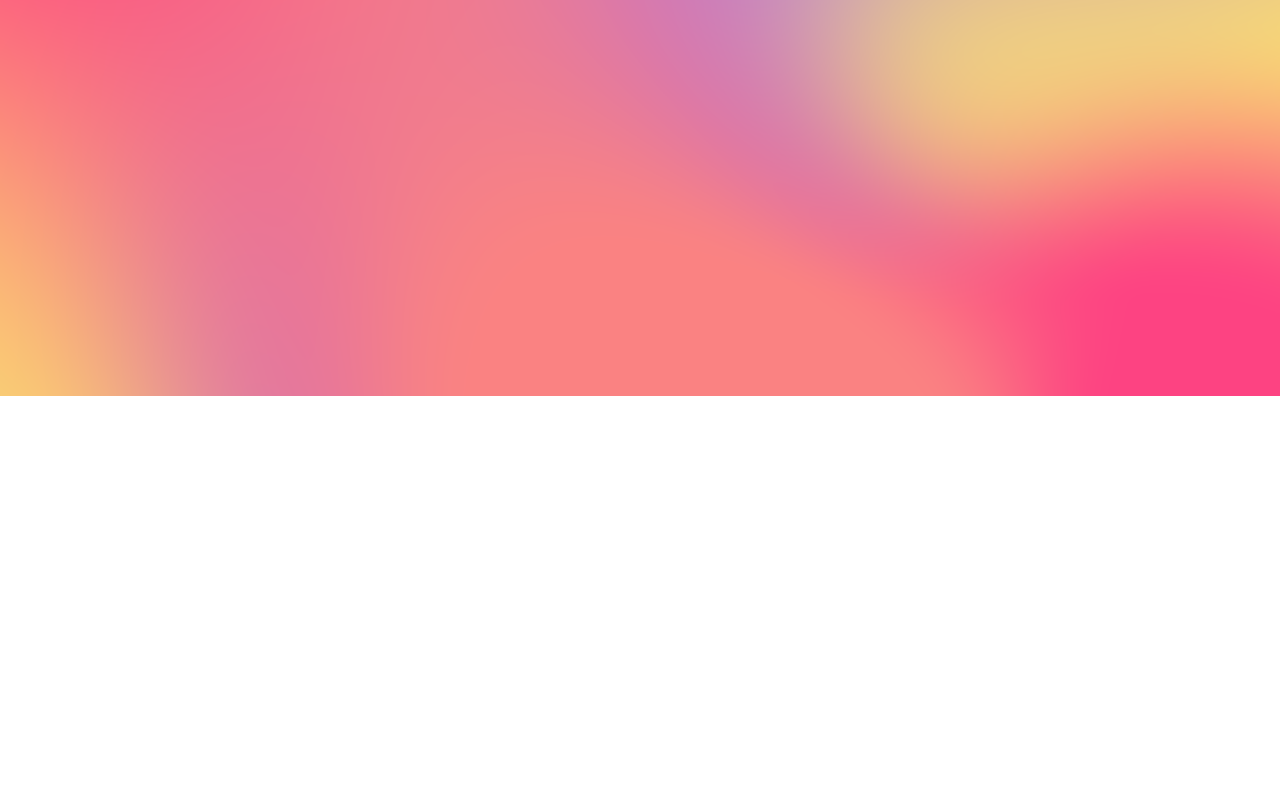
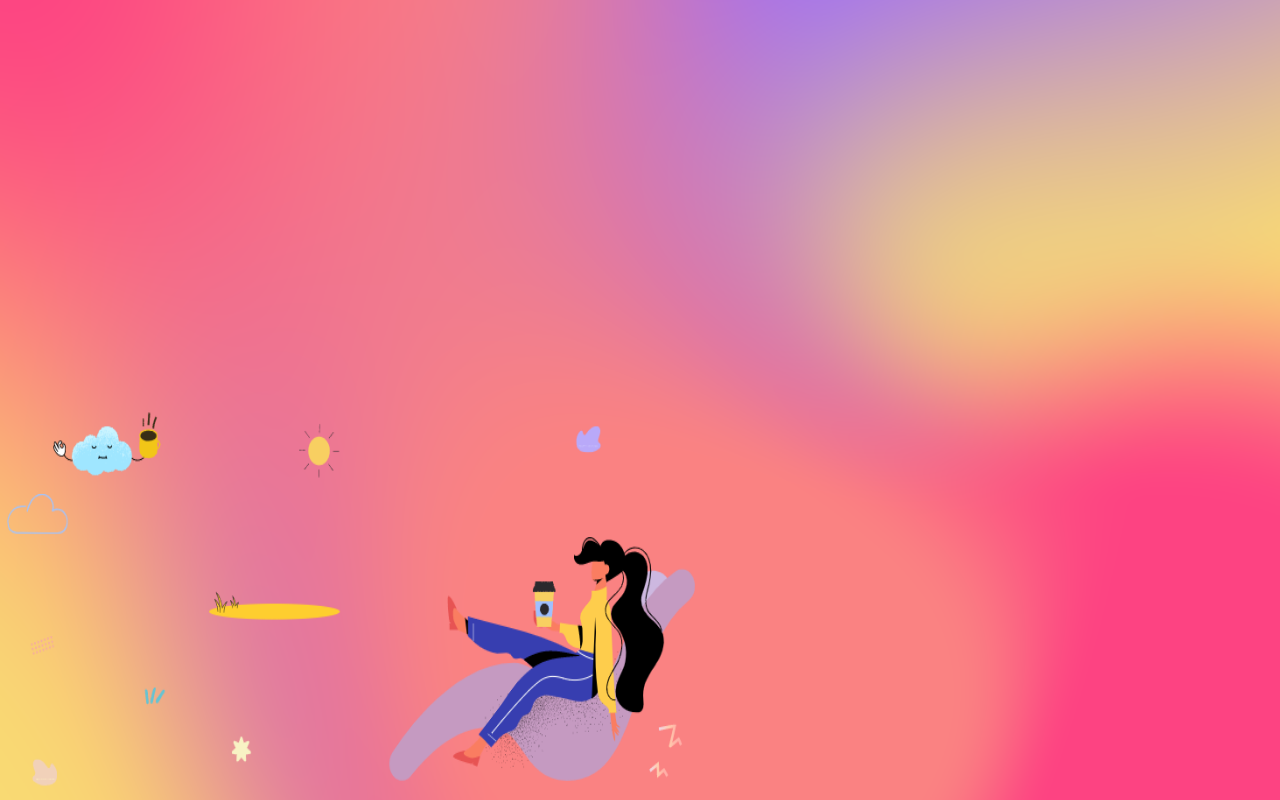
Before and after one commit to devgrey-66/coffee-search, a Next.js app: page / in a window 1280 px wide. Shown: the part 404-1204 px from the top of the page. Before the commit the page ends 800 px from the top, so only its background shows below. Built offline with nearby package versions, Linux system fonts and the light colour scheme; a web font is replaced by a local one.

Commit message:
adds hero images

```diff
--- a/pages/index.js
+++ b/pages/index.js
@@ -25,6 +25,14 @@ export default function Home() {
           {/*<h1 className={styles.title}> Coffee Connoisseur</h1>*/}
           <Banner buttonText={"View stores nearby"} handleOnClick={handleOnBannerBtnClick} />
       </main>
+        <div className={styles.heroImage}>
+            <Image
+                src="/static/hero-image.png"
+                width={700}
+                height={400}
+                alt="hero image"
+            />
+        </div>
 
       </>
   )
```
Also changed, not shown: public/static/hero-image.png (added).
